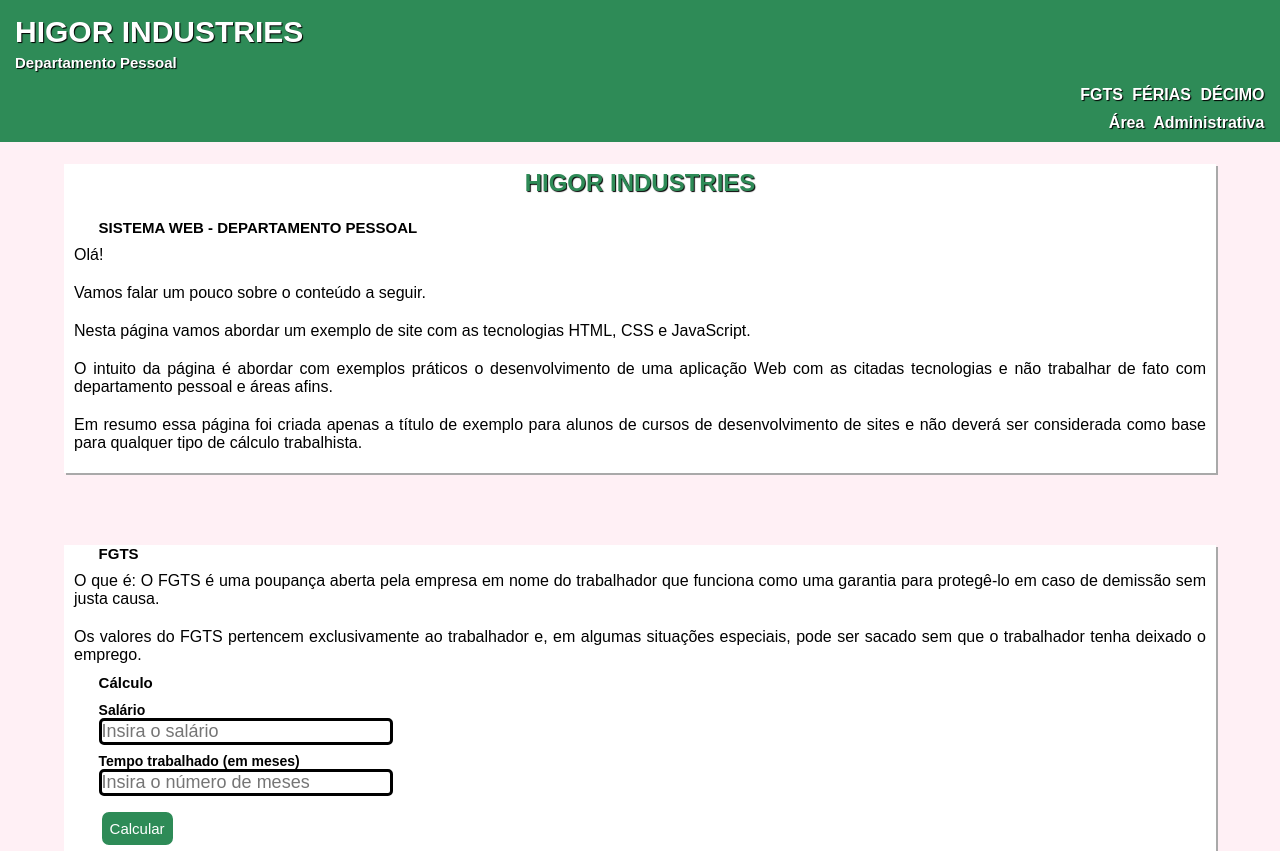
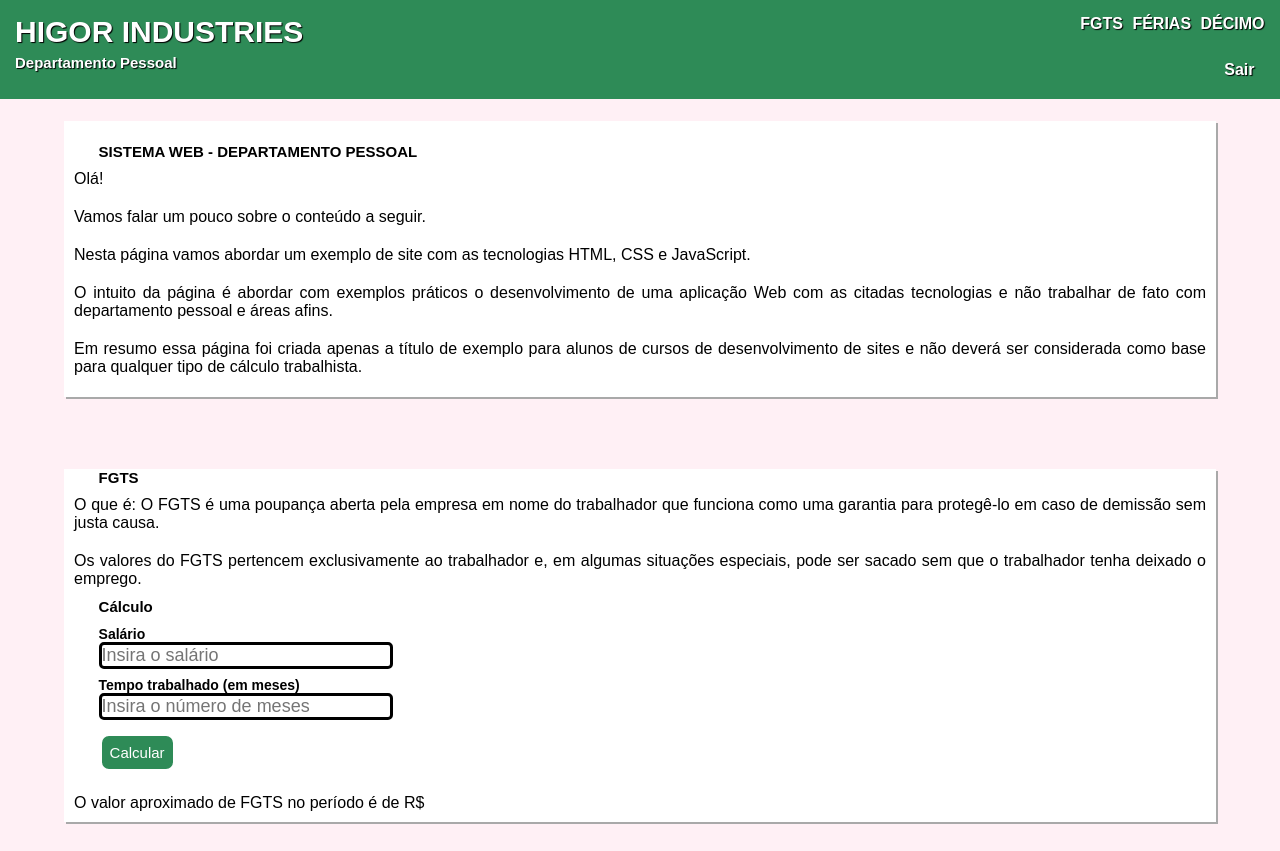
Before and after one commit to higorcc/higorindustries-dp, a plain HTML site: page index.html in a window 1280 px wide. Shown: the top 851 px of the page. Drawn offline with Linux system fonts and the light colour scheme; sample sign-in values are in the browser's storage.

Commit message:
Updated the index page header and also added the logout option

```diff
--- a/Assets/css/index.css
+++ b/Assets/css/index.css
@@ -144,7 +144,7 @@
 }
 nav{
 	text-align: right;
-	margin-top: 10px;
+	margin-top: 5px;
 	font-weight: bold;
 	font-family: arial;
 	font-size: 1.6rem;
@@ -191,3 +191,21 @@
 	border: solid #2E8B57;
 	border-radius: 10px;
 }
+.col-wrapper {
+	display: flex;
+	width: 99%;
+
+  }
+
+  .col {
+	width: 50%;
+	;
+  }
+.sair{
+	text-align: right;
+}
+.sair:hover{
+	color: #C0C0C0;
+	transition: all 300ms ease-in-out;
+	cursor: pointer;
+}
--- a/Assets/js/index.js
+++ b/Assets/js/index.js
@@ -9,5 +9,8 @@
 function sair(){
     localStorage.removeItem('token');
     localStorage.removeItem('userLogado');
-    window.location.href = 'Assets/html/signin.html';
+
+    setTimeout(()=> {
+        window.location.href = "/Assets/html/signin.html"
+       }, 1000)
 }
--- a/index.html
+++ b/index.html
@@ -10,22 +10,24 @@
 <body>
 
 	<header>
+		<div class="col-wrapper">
 
+			<div class="col" id="col1">
 				<h3> HIGOR INDUSTRIES</h3>
 				<h4> Departamento Pessoal </h4>
-
+			</div>
+			<div class="col" id="col2">
 				<nav>
 					<a href="#fgts"> FGTS </a>
-
 					<a href="#ferias"> FÉRIAS </a>
 					<a href="#decimo"> DÉCIMO </a>
+					<br><br>
+					<p class="sair" onclick="sair()"> Sair </a>
+				</nav>
+			</div>
+		</div>
+	</header>
 
-		</nav>
-		<nav>
-		<a href="adm.html"> Área Administrativa</a>
-		</nav>
-
-	</header>
 
 
 	<!--
@@ -39,7 +41,7 @@
 	<br><br>
 
 	<section class="container">
-		<h1>HIGOR INDUSTRIES</h1>
+
 		<br><br>
 		<h2>SISTEMA WEB - DEPARTAMENTO PESSOAL</h2>
 		<p>Olá!</p>
```
Also changed, not shown: Assets/images/logo.png (added). Lines whose indentation alone changed are shown as unchanged.
